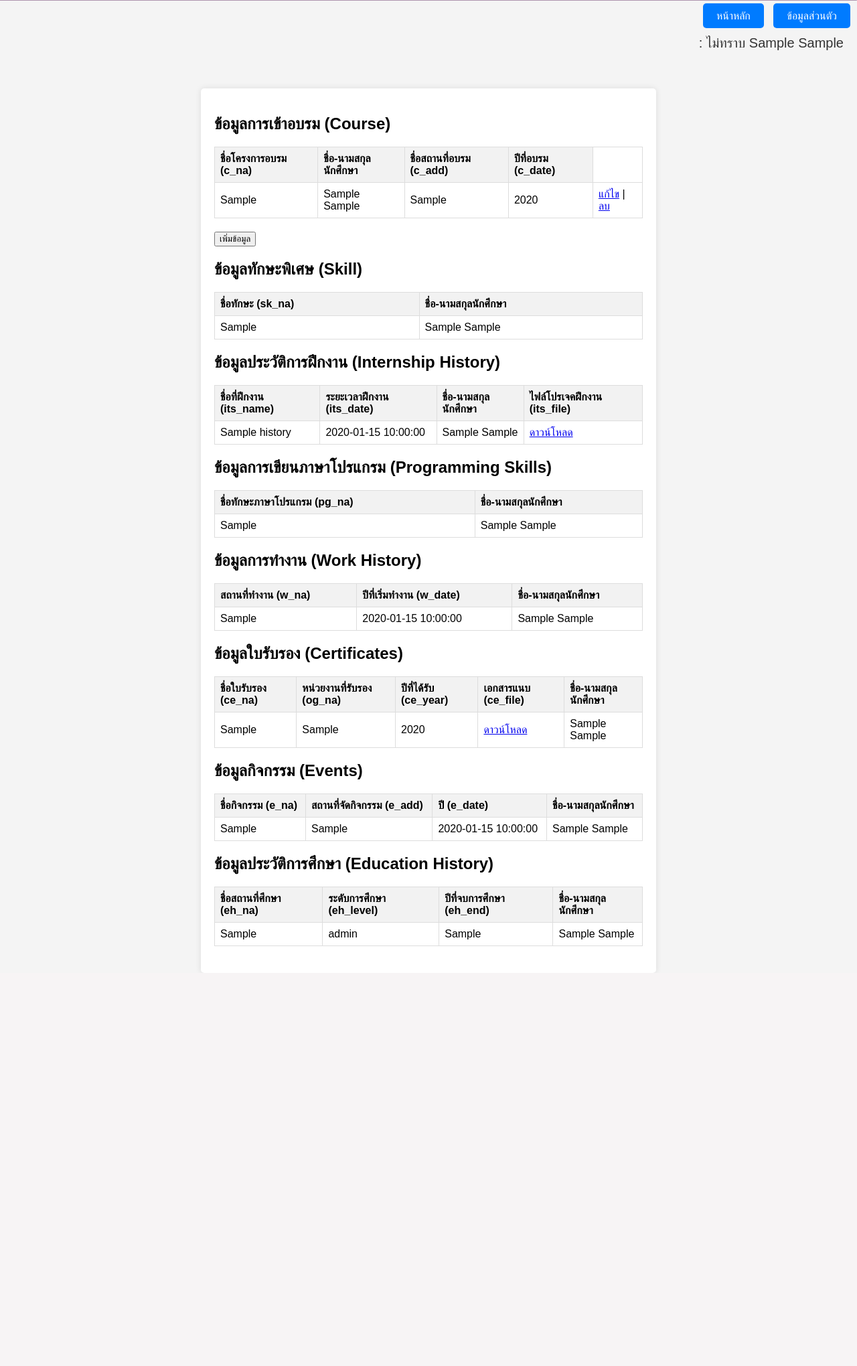
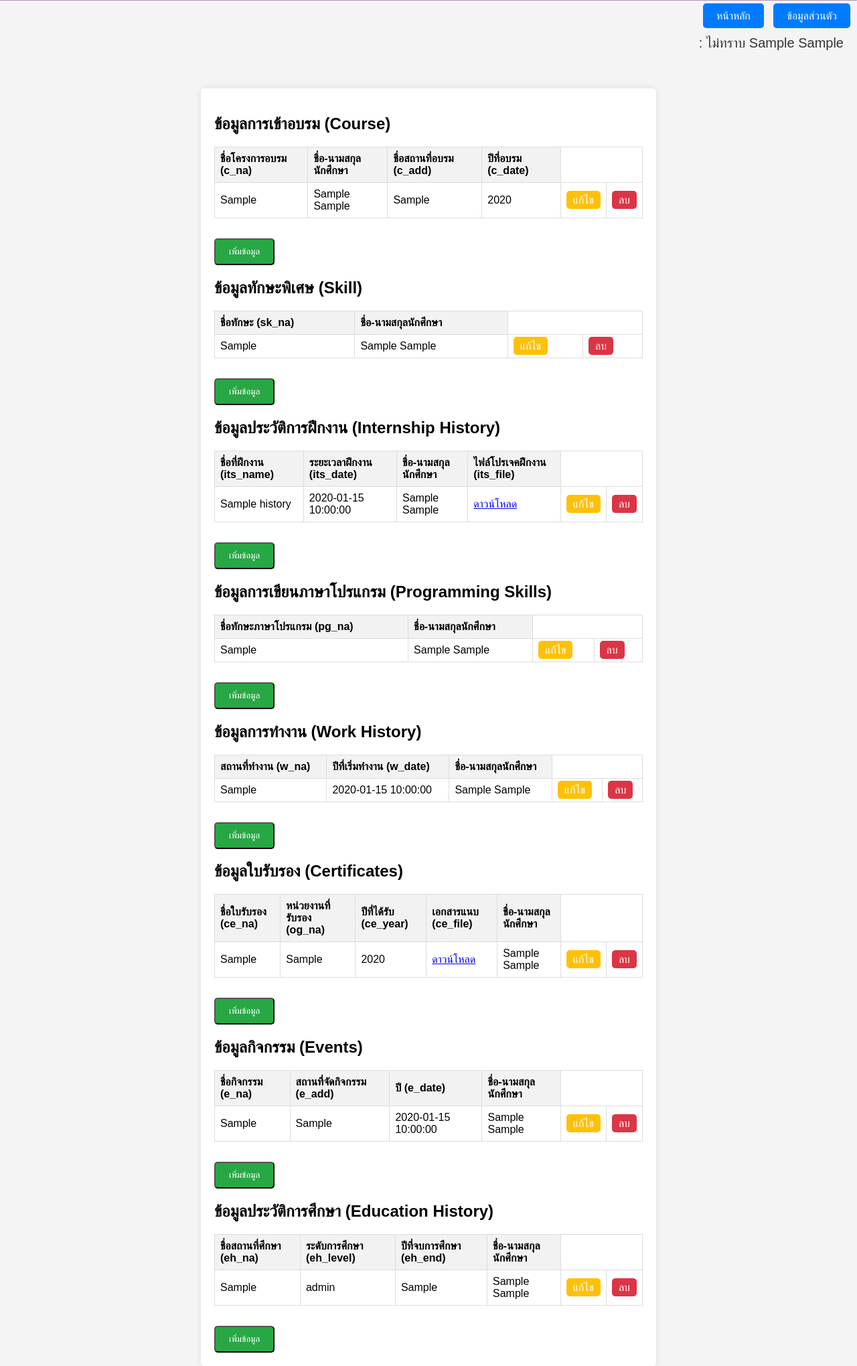
Before and after one commit to oomty43/pj, a PHP site: page /stdaward.php in a window 1280 px wide. Shown: the part 195-2235 px from the top of the page at 67% size. Before the commit the page ends 1642 px from the top, so only its background shows below. Run offline with PHP 8.4, Linux system fonts and the light colour scheme; the visitor is signed in with stand-in values (Sample User, id 1); tables that the repository leaves empty or names only in its code hold one stand-in row (values such as "Sample post").

Commit message:
เพิ่มปุ่ม award เหลือ หน้าเพิ่มแก้ไขลบ

```diff
--- a/stdaward.php
+++ b/stdaward.php
@@ -151,6 +151,39 @@ if ($result->num_rows > 0) {
         th {
             background-color: #f2f2f2;
         }
+        .btn-add {
+        background-color: #28a745;
+        color: white;
+        padding: 10px 20px;
+        text-decoration: none;
+        border-radius: 5px;
+        margin-top: 10px;
+        }
+        .btn-edit {
+            background-color: #ffc107;
+            color: white;
+            padding: 5px 10px;
+            text-decoration: none;
+            border-radius: 5px;
+        }
+        .btn-delete {
+            background-color: #dc3545;
+            color: white;
+            padding: 5px 10px;
+            text-decoration: none;
+            border-radius: 5px;
+        }
+        .btn-add:hover {
+            background-color: #218838;
+        }
+        .btn-edit:hover {
+            background-color: #e0a800;
+        }
+        .btn-delete:hover {
+            background-color: #c82333;
+        }
+
+
     </style>
 </head>
 <body>
@@ -194,15 +227,17 @@ if ($result->num_rows > 0) {
             echo "<td>{$row['c_add']}</td>";
             echo "<td>{$row['c_year']}</td>";
             echo "<td>";
-            echo "<a href='edit_course.php?c_id={$row['c_id']}'>แก้ไข</a> | ";
-            echo "<a href='delete_course.php?c_id={$row['c_id']}' onclick='return confirm(\"คุณแน่ใจหรือไม่ว่าต้องการลบข้อมูลนี้?\");'>ลบ</a>";
+            echo "<a class='btn-edit' href='edit_course.php?c_id={$row['c_id']}'>แก้ไข</a>";
+            echo "</td>";
+            echo "<td>";
+            echo "<a class='btn-delete' href='delete_course.php?c_id={$row['c_id']}' onclick='return confirm(\"คุณแน่ใจหรือไม่ว่าต้องการลบข้อมูลนี้?\");'>ลบ</a>";
             echo "</td>";
             echo "</tr>";
             echo "</tr>";
     }
     ?>
 </table>
-<a href="add_course.php"><button>เพิ่มข้อมูล</button></a> <!-- ปุ่มเพิ่ม -->
+<a href="add_course.php"><button class="btn-add">เพิ่มข้อมูล</button></a> <!-- ปุ่มเพิ่ม -->
 
         <h2>ข้อมูลทักษะพิเศษ (Skill)</h2>
         <table>
@@ -211,7 +246,7 @@ if ($result->num_rows > 0) {
                 <th>ชื่อ-นามสกุลนักศึกษา</th>
             </tr>
             <?php
-            $sql = "SELECT sk.sk_na, CONCAT(s.s_na, ' ', s.s_la) AS student_name
+            $sql = "SELECT sk.sk_id, sk.sk_na, CONCAT(s.s_na, ' ', s.s_la) AS student_name
                     FROM skill sk
                     INNER JOIN student s ON s.s_id = sk.s_id
                     WHERE sk.s_id = ?";
@@ -223,10 +258,18 @@ if ($result->num_rows > 0) {
                 echo "<tr>";
                 echo "<td>{$row['sk_na']}</td>";
                 echo "<td>{$row['student_name']}</td>";
+                echo "<td>";
+                echo "<a class='btn-edit' href='edit_skill.php?sk_id={$row['sk_id']}'>แก้ไข</a>";
+                echo "</td>";
+                echo "<td>";
+                echo "<a class='btn-delete' href='delete_skill.php?sk_id={$row['sk_id']}' onclick='return confirm(\"คุณแน่ใจหรือไม่ว่าต้องการลบข้อมูลนี้?\");'>ลบ</a>";
+                echo "</td>";
+                echo "</tr>";
                 echo "</tr>";
             }
             ?>
         </table>
+        <a href="add_skill.php"><button class="btn-add">เพิ่มข้อมูล</button></a> <!-- ปุ่มเพิ่ม -->
 
         <h2>ข้อมูลประวัติการฝึกงาน (Internship History)</h2>
         <table>
@@ -237,7 +280,7 @@ if ($result->num_rows > 0) {
                 <th>ไฟล์โปรเจคฝึกงาน (its_file)</th>
             </tr>
             <?php
-            $sql = "SELECT its.its_name, its.its_date, CONCAT(s.s_na, ' ', s.s_la) AS student_name, its.its_file
+            $sql = "SELECT its.its_id, its.its_name, its.its_date, CONCAT(s.s_na, ' ', s.s_la) AS student_name, its.its_file
                     FROM its_history its
                     INNER JOIN student s ON s.s_id = its.s_id
                     WHERE its.s_id = ?";
@@ -251,10 +294,18 @@ if ($result->num_rows > 0) {
                 echo "<td>{$row['its_date']}</td>";
                 echo "<td>{$row['student_name']}</td>";
                 echo "<td><a href='{$row['its_file']}'>ดาวน์โหลด</a></td>";
+                echo "<td>";
+                echo "<a class='btn-edit' href='edit_intern.php?its_id={$row['its_id']}'>แก้ไข</a>";
+                echo "</td>";
+                echo "<td>";
+                echo "<a class='btn-delete' href='delete_intern.php?its_id={$row['its_id']}' onclick='return confirm(\"คุณแน่ใจหรือไม่ว่าต้องการลบข้อมูลนี้?\");'>ลบ</a>";
+                echo "</td>";
+                echo "</tr>";
                 echo "</tr>";
             }
             ?>
         </table>
+        <a href="add_intern.php"><button class="btn-add">เพิ่มข้อมูล</button></a> <!-- ปุ่มเพิ่ม -->
 
         <h2>ข้อมูลการเขียนภาษาโปรแกรม (Programming Skills)</h2>
         <table>
@@ -263,7 +314,7 @@ if ($result->num_rows > 0) {
                 <th>ชื่อ-นามสกุลนักศึกษา</th>
             </tr>
             <?php
-            $sql = "SELECT pg.pg_na, CONCAT(s.s_na, ' ', s.s_la) AS student_name
+            $sql = "SELECT pg.pg_id, pg.pg_na, CONCAT(s.s_na, ' ', s.s_la) AS student_name
                     FROM program pg
                     INNER JOIN student s ON s.s_id = pg.s_id
                     WHERE pg.s_id = ?";
@@ -275,10 +326,18 @@ if ($result->num_rows > 0) {
                 echo "<tr>";
                 echo "<td>{$row['pg_na']}</td>";
                 echo "<td>{$row['student_name']}</td>";
+                echo "<td>";
+                echo "<a class='btn-edit' href='edit_program.php?pg_id={$row['pg_id']}'>แก้ไข</a>";
+                echo "</td>";
+                echo "<td>";
+                echo "<a class='btn-delete' href='delete_program.php?pg_id={$row['pg_id']}' onclick='return confirm(\"คุณแน่ใจหรือไม่ว่าต้องการลบข้อมูลนี้?\");'>ลบ</a>";
+                echo "</td>";
+                echo "</tr>";
                 echo "</tr>";
             }
             ?>
         </table>
+        <a href="add_program.php"><button class="btn-add">เพิ่มข้อมูล</button></a> <!-- ปุ่มเพิ่ม -->
 
         <h2>ข้อมูลการทำงาน (Work History)</h2>
         <table>
@@ -288,7 +347,7 @@ if ($result->num_rows > 0) {
                 <th>ชื่อ-นามสกุลนักศึกษา</th>
             </tr>
             <?php
-            $sql = "SELECT w.w_na, w.w_date, CONCAT(s.s_na, ' ', s.s_la) AS student_name
+            $sql = "SELECT w.w_id, w.w_na, w.w_date, CONCAT(s.s_na, ' ', s.s_la) AS student_name
                     FROM wk w
                     INNER JOIN student s ON s.s_id = w.s_id
                     WHERE w.s_id = ?";
@@ -301,10 +360,18 @@ if ($result->num_rows > 0) {
                 echo "<td>{$row['w_na']}</td>";
                 echo "<td>{$row['w_date']}</td>";
                 echo "<td>{$row['student_name']}</td>";
+                echo "<td>";
+                echo "<a class='btn-edit' href='edit_work.php?w_id={$row['w_id']}'>แก้ไข</a>";
+                echo "</td>";
+                echo "<td>";
+                echo "<a class='btn-delete' href='delete_program.php?w_id={$row['w_id']}' onclick='return confirm(\"คุณแน่ใจหรือไม่ว่าต้องการลบข้อมูลนี้?\");'>ลบ</a>";
+                echo "</td>";
+                echo "</tr>";
                 echo "</tr>";
             }
             ?>
         </table>
+        <a href="add_work.php"><button class="btn-add">เพิ่มข้อมูล</button></a> <!-- ปุ่มเพิ่ม -->
 
         <h2>ข้อมูลใบรับรอง (Certificates)</h2>
         <table>
@@ -316,7 +383,7 @@ if ($result->num_rows > 0) {
                 <th>ชื่อ-นามสกุลนักศึกษา</th>
             </tr>
             <?php
-            $sql = "SELECT ce.ce_na, ce.og_na, ce.ce_year, ce.ce_file, CONCAT(s.s_na, ' ', s.s_la) AS student_name
+            $sql = "SELECT ce.ce_id, ce.ce_na, ce.og_na, ce.ce_year, ce.ce_file, CONCAT(s.s_na, ' ', s.s_la) AS student_name
                     FROM certi ce
                     INNER JOIN student s ON s.s_id = ce.s_id
                     WHERE ce.s_id = ?";
@@ -331,10 +398,18 @@ if ($result->num_rows > 0) {
                 echo "<td>{$row['ce_year']}</td>";
                 echo "<td><a href='{$row['ce_file']}'>ดาวน์โหลด</a></td>";
                 echo "<td>{$row['student_name']}</td>";
+                echo "<td>";
+                echo "<a class='btn-edit' href='edit_cert.php?ce_id={$row['ce_id']}'>แก้ไข</a>";
+                echo "</td>";
+                echo "<td>";
+                echo "<a class='btn-delete' href='delete_cert.php?ce_id={$row['ce_id']}' onclick='return confirm(\"คุณแน่ใจหรือไม่ว่าต้องการลบข้อมูลนี้?\");'>ลบ</a>";
+                echo "</td>";
+                echo "</tr>";
                 echo "</tr>";
             }
             ?>
         </table>
+        <a href="add_cert.php"><button class="btn-add">เพิ่มข้อมูล</button></a> <!-- ปุ่มเพิ่ม -->
 
         <h2>ข้อมูลกิจกรรม (Events)</h2>
         <table>
@@ -345,7 +420,7 @@ if ($result->num_rows > 0) {
                 <th>ชื่อ-นามสกุลนักศึกษา</th>
             </tr>
             <?php
-            $sql = "SELECT e.e_na, e.e_add, e.e_date, CONCAT(s.s_na, ' ', s.s_la) AS student_name
+            $sql = "SELECT e.e_id, e.e_na, e.e_add, e.e_date, CONCAT(s.s_na, ' ', s.s_la) AS student_name
                     FROM ev e
                     INNER JOIN student s ON s.s_id = e.s_id
                     WHERE e.s_id = ?";
@@ -359,10 +434,18 @@ if ($result->num_rows > 0) {
                 echo "<td>{$row['e_add']}</td>";
                 echo "<td>{$row['e_date']}</td>";
                 echo "<td>{$row['student_name']}</td>";
+                echo "<td>";
+                echo "<a class='btn-edit' href='edit_event.php?e_id={$row['e_id']}'>แก้ไข</a>";
+                echo "</td>";
+                echo "<td>";
+                echo "<a class='btn-delete' href='delete_event.php?e_id={$row['e_id']}' onclick='return confirm(\"คุณแน่ใจหรือไม่ว่าต้องการลบข้อมูลนี้?\");'>ลบ</a>";
+                echo "</td>";
+                echo "</tr>";
                 echo "</tr>";
             }
             ?>
         </table>
+        <a href="add_event.php"><button class="btn-add">เพิ่มข้อมูล</button></a> <!-- ปุ่มเพิ่ม -->
 
         <h2>ข้อมูลประวัติการศึกษา (Education History)</h2>
         <table>
@@ -373,7 +456,7 @@ if ($result->num_rows > 0) {
                 <th>ชื่อ-นามสกุลนักศึกษา</th>
             </tr>
             <?php
-            $sql = "SELECT eh.eh_na, eh.eh_level, eh.eh_end, CONCAT(s.s_na, ' ', s.s_la) AS student_name
+            $sql = "SELECT eh.eh_id, eh.eh_na, eh.eh_level, eh.eh_end, CONCAT(s.s_na, ' ', s.s_la) AS student_name
                     FROM edu_history eh
                     INNER JOIN student s ON s.s_id = eh.s_id
                     WHERE eh.s_id = ?";
@@ -387,10 +470,18 @@ if ($result->num_rows > 0) {
                 echo "<td>{$row['eh_level']}</td>";
                 echo "<td>{$row['eh_end']}</td>";
                 echo "<td>{$row['student_name']}</td>";
+                echo "<td>";
+                echo "<a class='btn-edit' href='edit_eh.php?eh_id={$row['eh_id']}'>แก้ไข</a>";
+                echo "</td>";
+                echo "<td>";
+                echo "<a class='btn-delete' href='delete_eh.php?eh_id={$row['eh_id']}' onclick='return confirm(\"คุณแน่ใจหรือไม่ว่าต้องการลบข้อมูลนี้?\");'>ลบ</a>";
+                echo "</td>";
+                echo "</tr>";
                 echo "</tr>";
             }
             ?>
         </table>
+        <a href="add_eh.php"><button class="btn-add">เพิ่มข้อมูล</button></a> <!-- ปุ่มเพิ่ม -->
     </div>
 
 </body>
```
